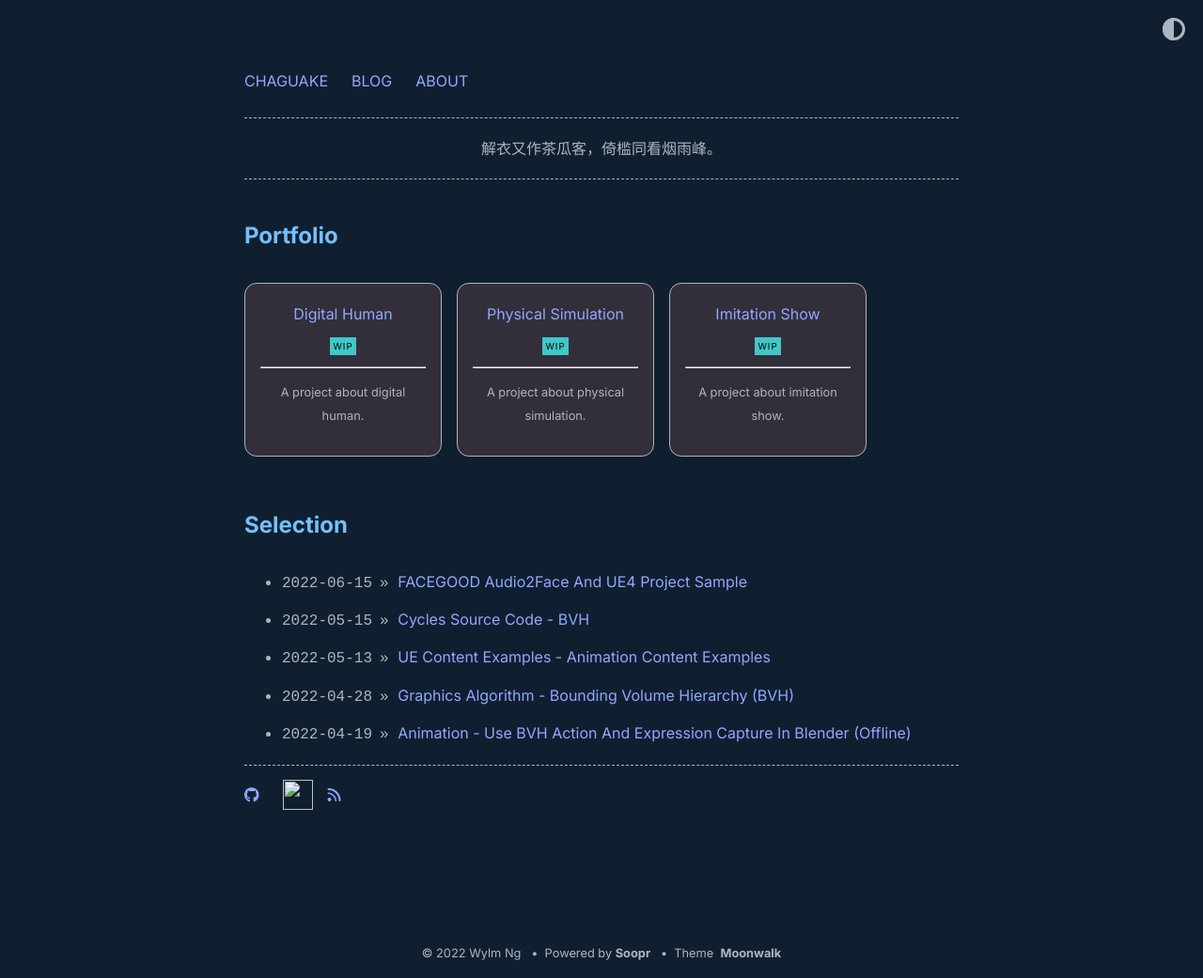
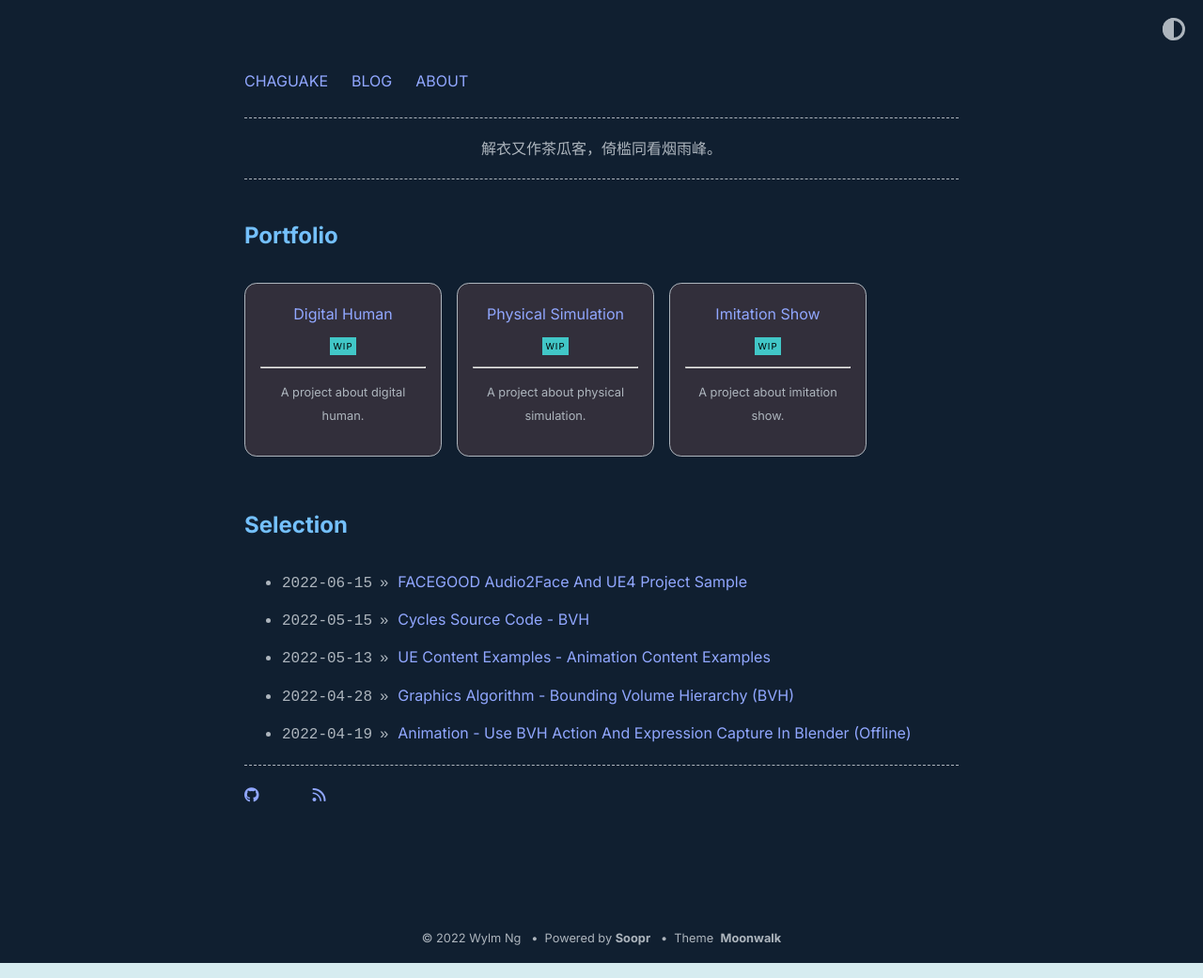
Before and after one commit to chaguake/chaguake.github.io, a Jekyll site: the page built from index.md, in a window 1280 px wide. Shown: the whole page at 94% size. Built offline with Jekyll 4.4.1, drawn with Linux system fonts in a browser that asks for light colours.

Commit message:
update size

```diff
--- a/_includes/horizontal_list.html
+++ b/_includes/horizontal_list.html
@@ -7,7 +7,7 @@
 		{% elsif item.title == 'github' %}
 			<i class="fa-brands fa-github"></i>
 		{% elsif item.title == 'shadertoy' %}
-			<img src="https://www.shadertoy.com/img/favicon.ico" width="32" height="32">
+			<img src="https://www.shadertoy.com/img/favicon.ico" width="16" height="16">
 		{% else %}
 			{{ item.title }}
 		{% endif %}
```
